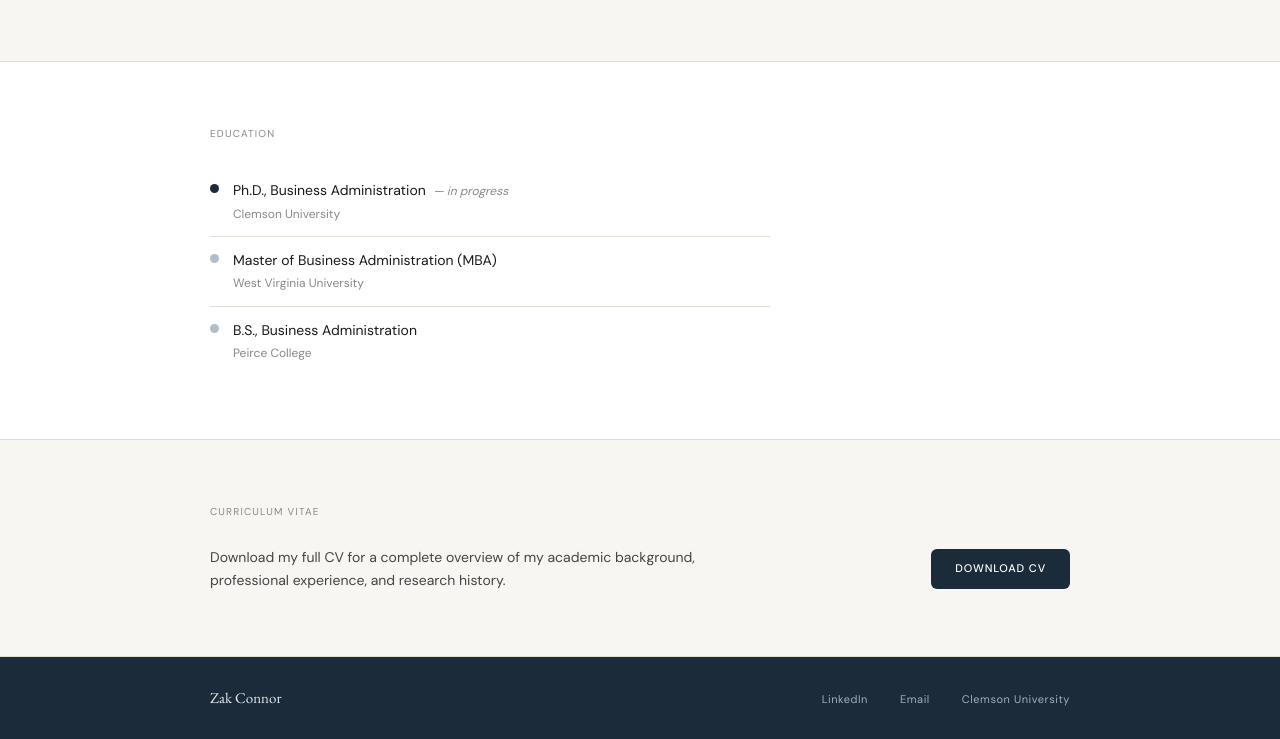
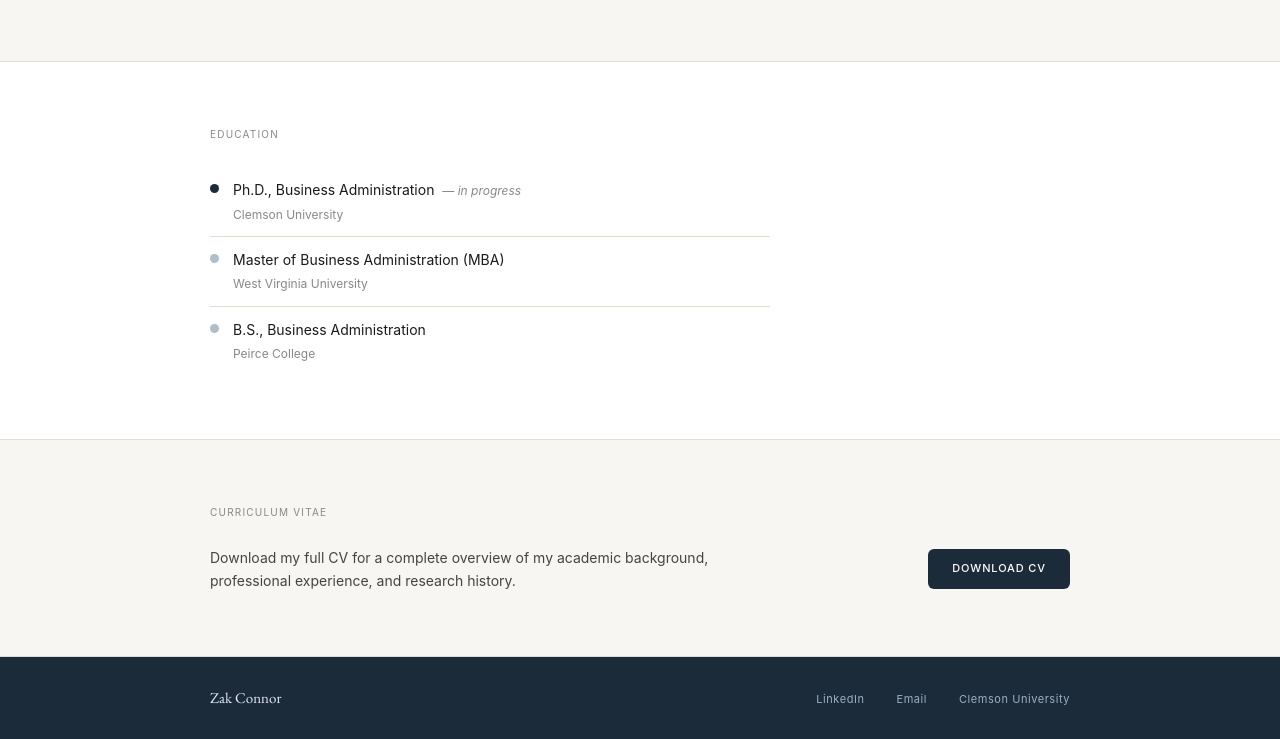
Before and after one commit to zakconnor/zakconnor.github.io, a plain HTML site: page index.html in a window 1280 px wide. Shown: the part 1173-1912 px from the top of the page. Drawn offline with nearby package versions, Linux system fonts and the light colour scheme.

Commit message:
Change font family from 'DM Sans' to 'Inter'

```diff
--- a/index.html
+++ b/index.html
@@ -29,7 +29,7 @@
     html { scroll-behavior: smooth; }
 
     body {
-      font-family: 'DM Sans', sans-serif;
+      font-family: 'Inter', sans-serif;
       background: var(--bg-light);
       color: var(--text-dark);
       font-size: 16px;
@@ -292,7 +292,7 @@
       font-size: 11px;
       letter-spacing: 0.08em;
       text-transform: uppercase;
-      font-family: 'DM Sans', sans-serif;
+      font-family: 'Inter', sans-serif;
       font-weight: 500;
       cursor: pointer;
       white-space: nowrap;
```
